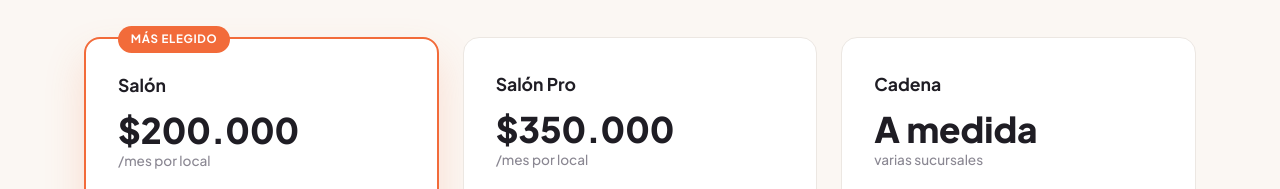
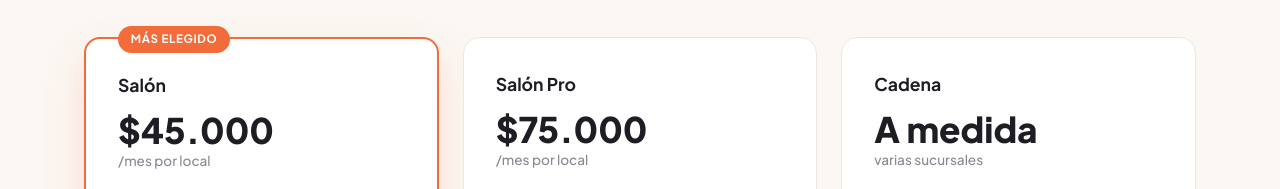
Before and after one commit to ITvastian/fanPage, a plain HTML site: page index.html in a window 1280 px wide. Shown: the part 4489-4678 px from the top of the page. Drawn offline with Linux system fonts and the light colour scheme.

Commit message:
Actualizar precios de planes: $45.000 y $75.000
Co-Authored-By: Claude Opus 5.5 <noreply@anthropic.com>

```diff
--- a/index.html
+++ b/index.html
@@ -269,7 +269,7 @@
         <div class="plan plan-featured">
           <span class="plan-badge">Más elegido</span>
           <h3>Salón</h3>
-          <p class="plan-price">$200.000<small>/mes por local</small></p>
+          <p class="plan-price">$45.000<small>/mes por local</small></p>
           <ul>
             <li>Hasta 30 mesas</li>
             <li>2 usuarios</li>
@@ -284,7 +284,7 @@
         </div>
         <div class="plan">
           <h3>Salón Pro</h3>
-          <p class="plan-price">$350.000<small>/mes por local</small></p>
+          <p class="plan-price">$75.000<small>/mes por local</small></p>
           <ul>
             <li>Mesas ilimitadas</li>
             <li>10 usuarios</li>
```
